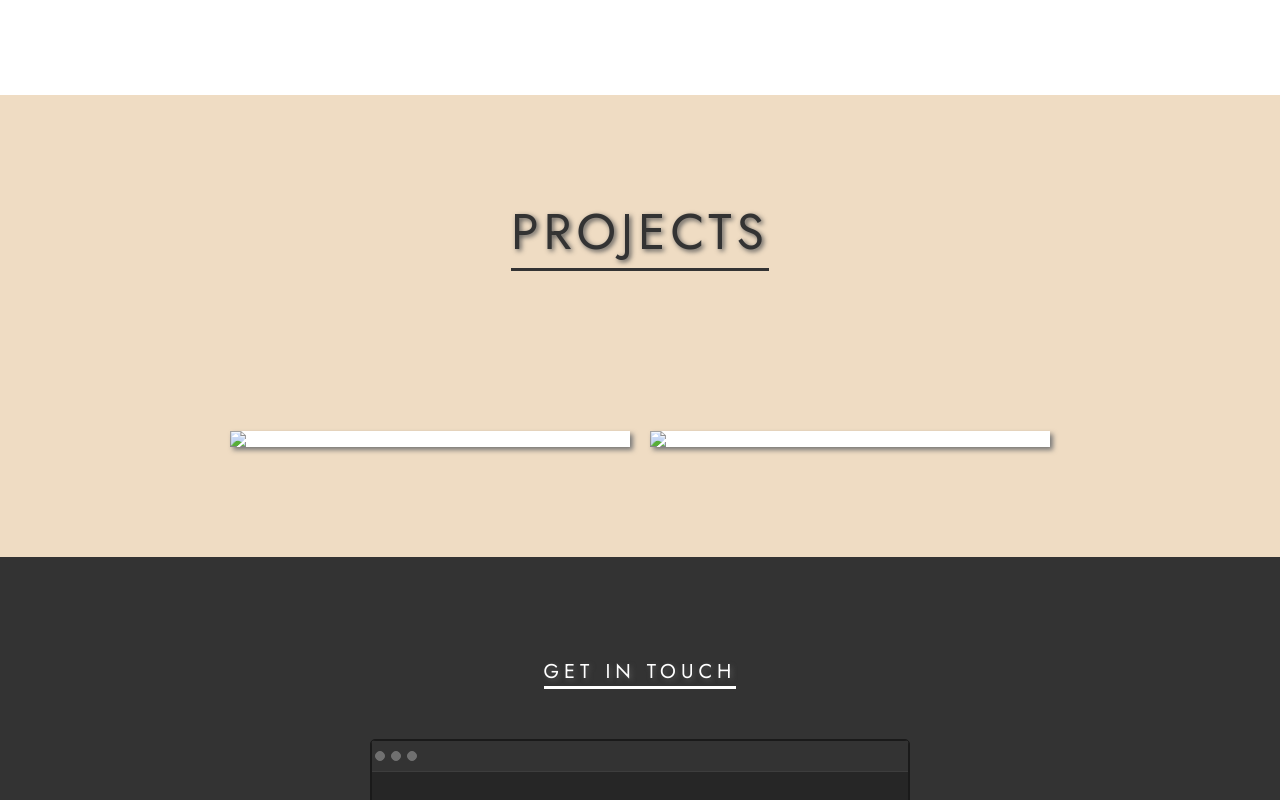
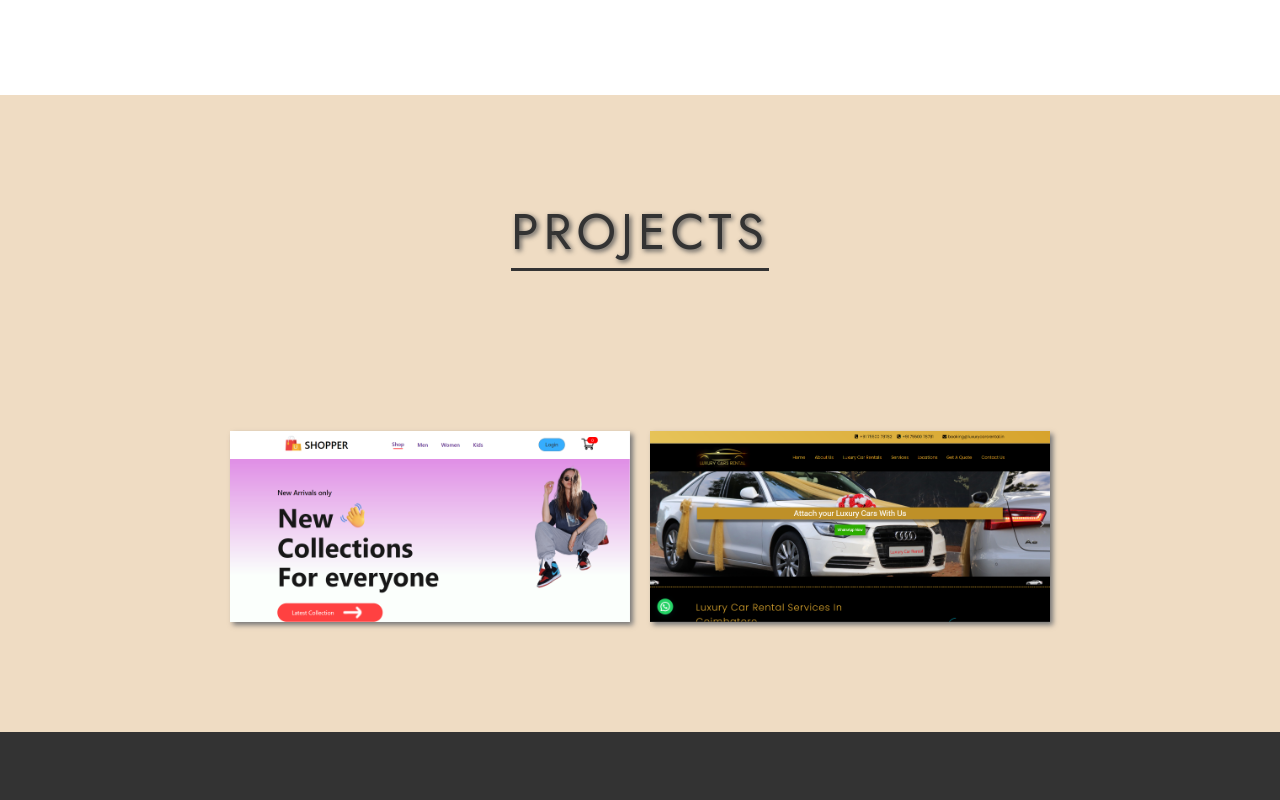
Before and after one commit to Dhanush-dk2003/Portfolio, a plain HTML site: page index.html in a window 1280 px wide. Shown: the part 2000-2800 px from the top of the page. Drawn offline with Linux system fonts and the light colour scheme.

Commit message:
Update index.html

```diff
--- a/index.html
+++ b/index.html
@@ -7,7 +7,7 @@
     <title>
       Dhanush's Portfolio
     </title>
-    <link rel="icon" href="images/photo.me.jpg" type="image/x-icon" class="icon">
+    <link rel="icon" href="photo.me.jpg" type="image/x-icon" class="icon">
     <!-- <img src="images/photo.me.jpg" alt="Logo" width="20" height="20"> -->
 
     <link rel="stylesheet" href="style.css" />
@@ -29,7 +29,7 @@
         </h1>
         <div class="container">
 
-          <img src="images/photo.me.jpg" class="rounded-circle" alt="Dhanush">
+          <img src="photo.me.jpg" class="rounded-circle" alt="Dhanush">
         </div>
 
 
@@ -134,7 +134,7 @@
               <h2 class="project-name">E-commerce website</h2>
               <h4 class="project-technologies">HTML / CSS / React Js </h4>
             </div>
-            <img src="images/ecom project.png" class="project-img" />
+            <img src="ecom project.png" class="project-img" />
             <a
               href="https://github.com/Dhanush-dk2003/ecommerce-website"
               class="project-link"
@@ -148,7 +148,7 @@
               <h2 class="project-name">Rental Premium Cars</h2>
               <h4 class="project-technologies">HTML / CSS / JS</h4>
             </div>
-            <img src="images/rental.png" class="project-img" />
+            <img src="rental.png" class="project-img" />
             <a
               href="https://github.com/Dhanush-dk2003/rental-premium-cars"
               class="project-link"
```
